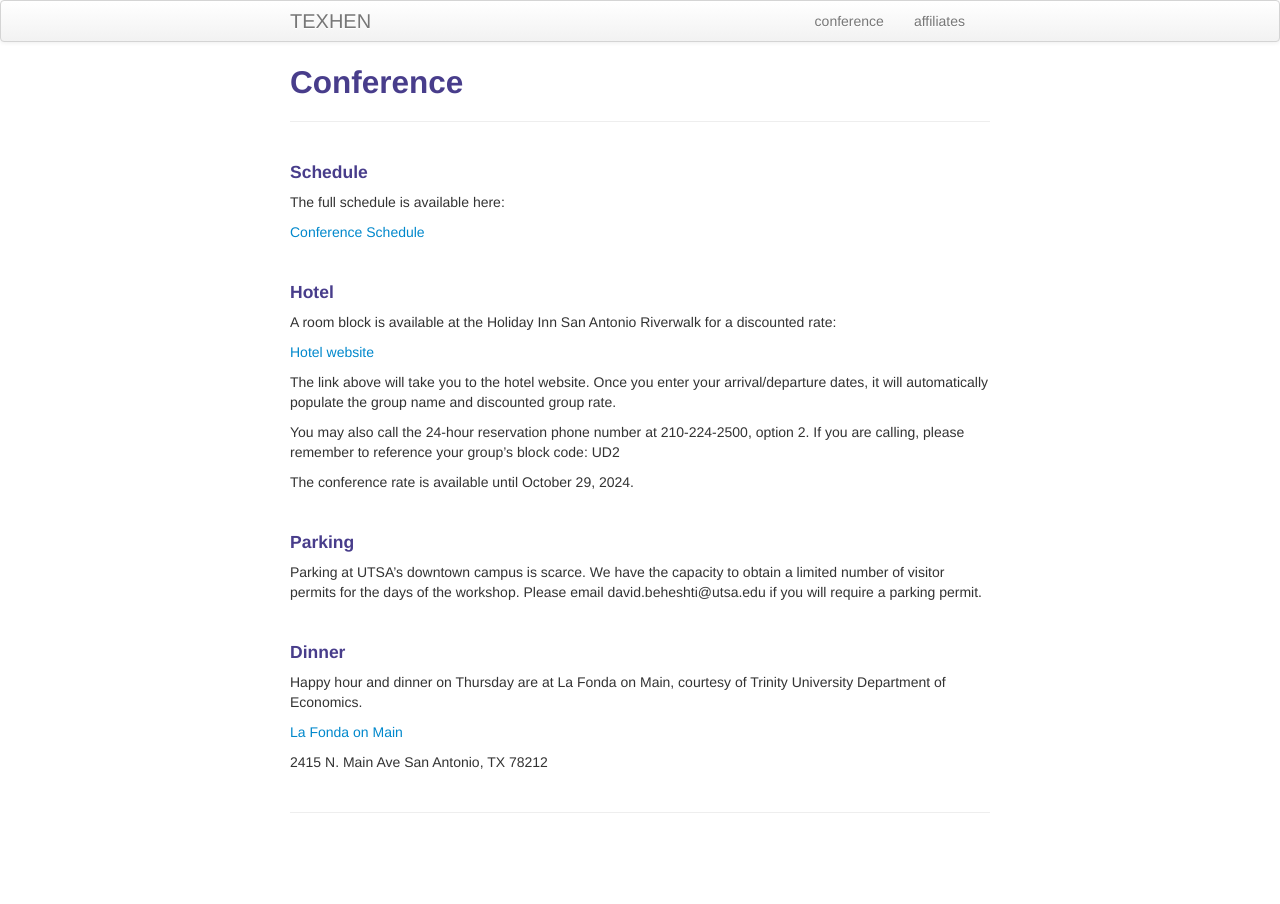
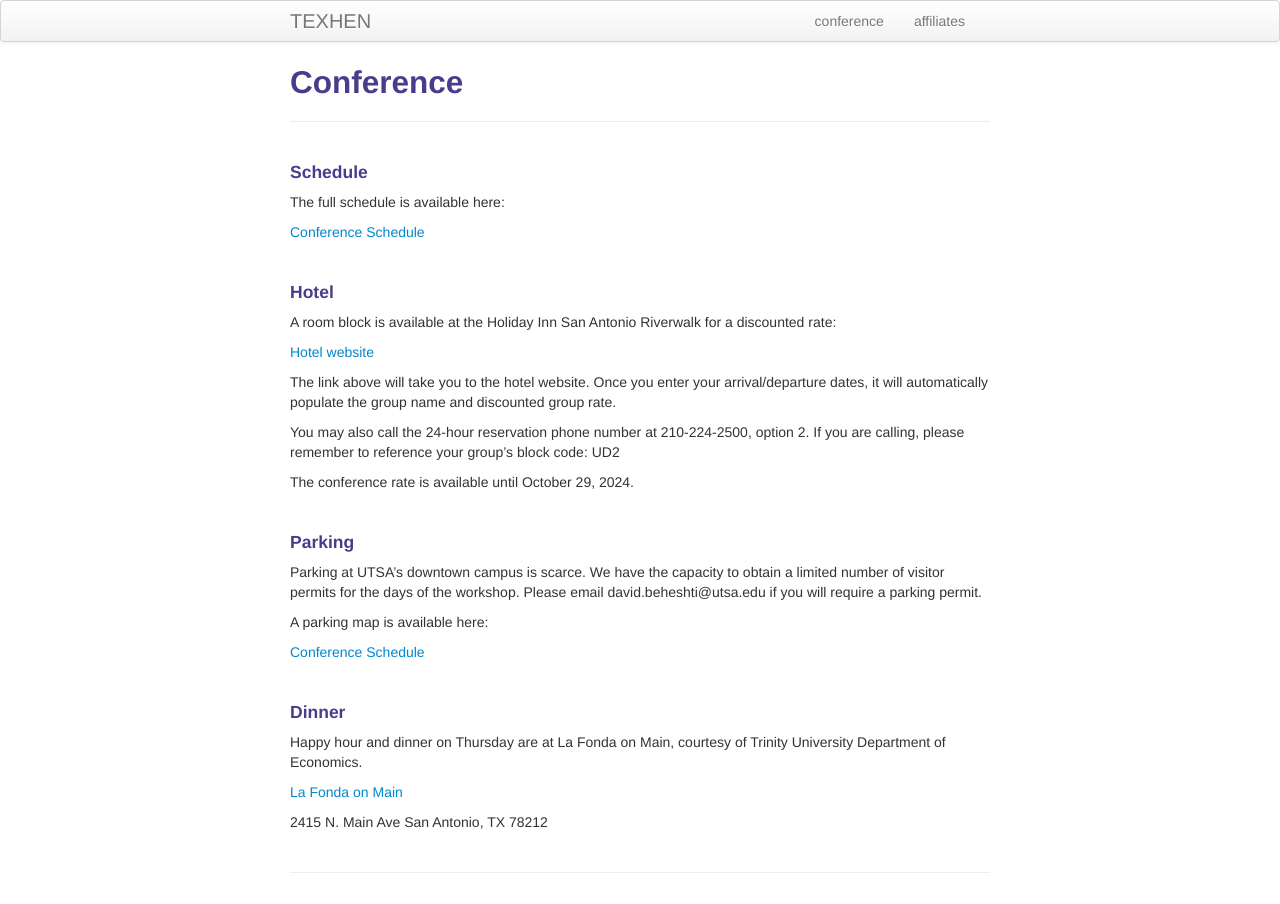
Before and after one commit to texhen/texhen.github.io, a Jekyll site: the page built from pages/conference.md, in a window 1280 px wide. Built offline with Jekyll 4.4.1, drawn with Linux system fonts in a browser that asks for light colours.

Commit message:
Update conference.md

```diff
--- a/pages/conference.md
+++ b/pages/conference.md
@@ -30,6 +30,10 @@ The conference rate is available until October 29, 2024.
 
 Parking at UTSA’s downtown campus is scarce. We have the capacity to obtain a limited number of visitor permits for the days of the workshop. Please email david.beheshti@utsa.edu if you will require a parking permit.
 
+A parking map is available here:
+
+<a href="{{ BASE_PATH }}/assets/SPI Dolorosa with Alt. Walking Route_updated all around lots.pdf">Conference Schedule</a>
+
 <br/>
 
 #### Dinner
```
